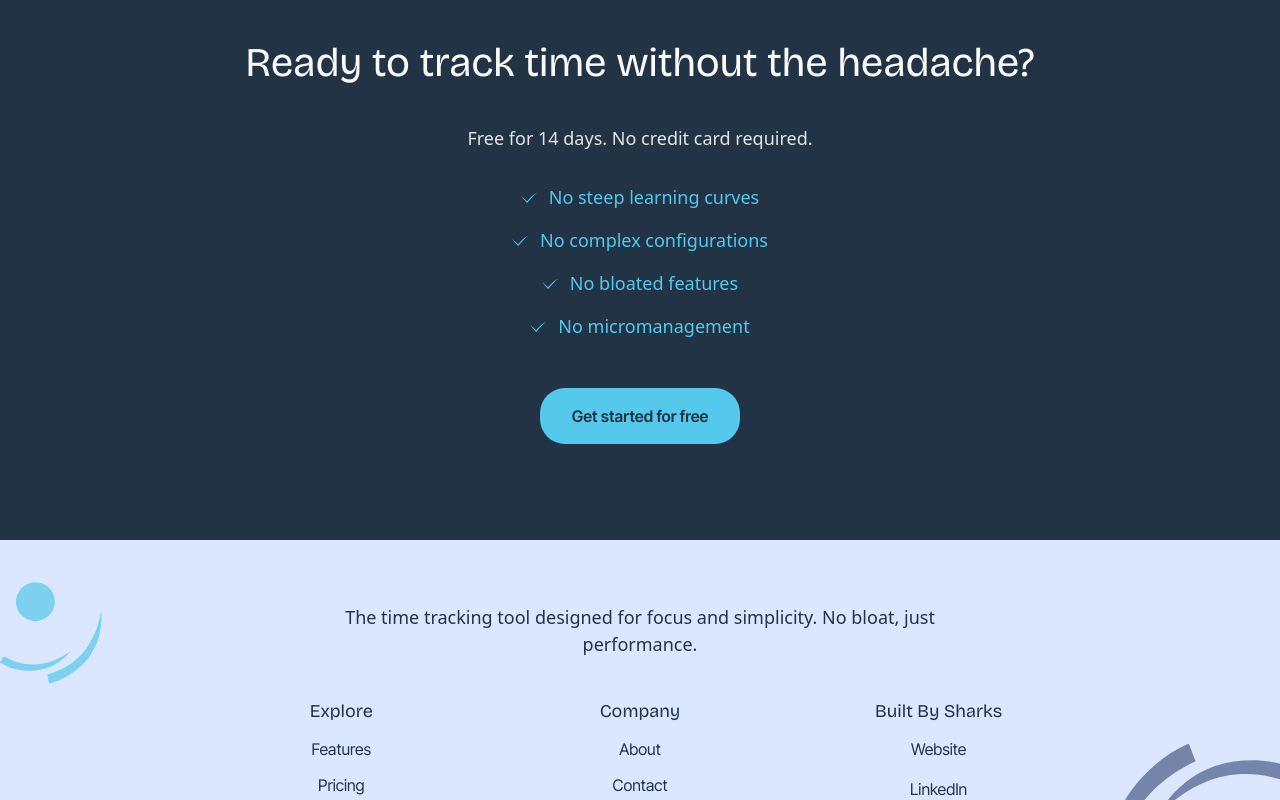
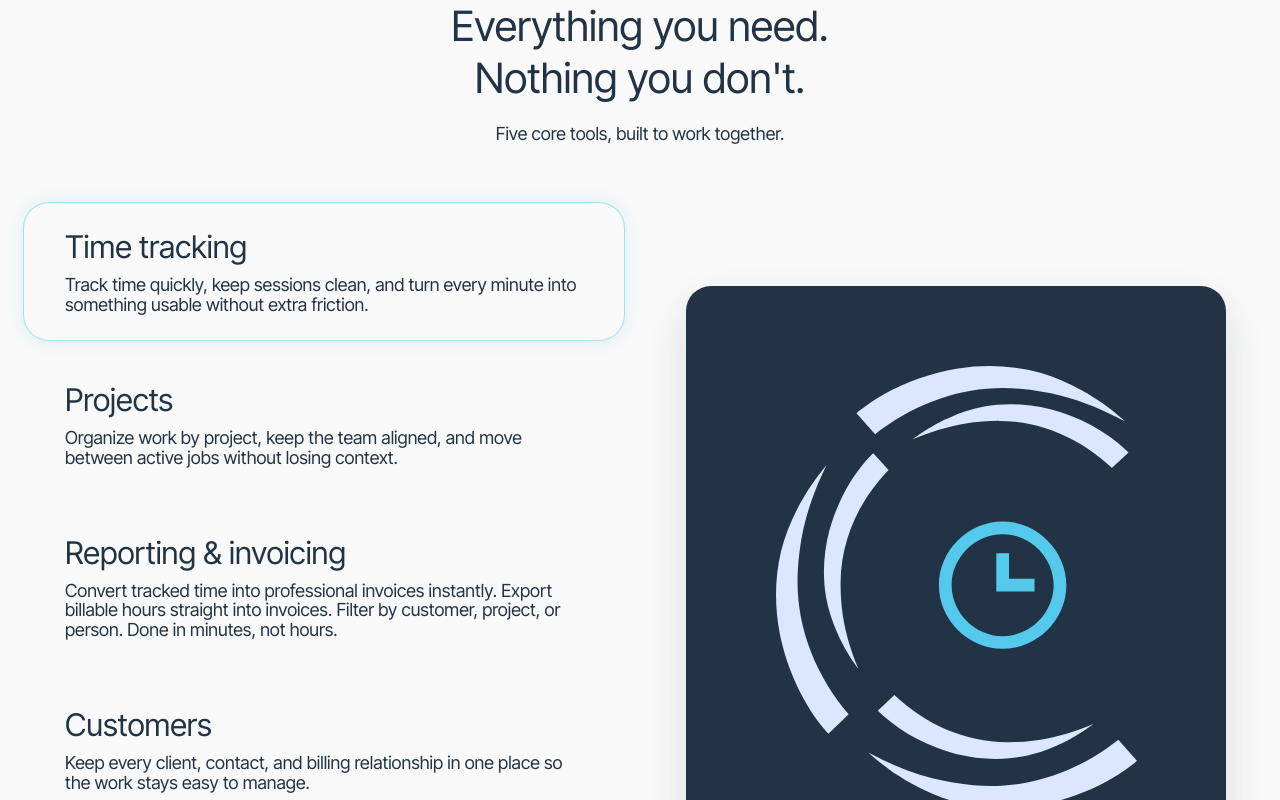
Before and after one commit to emilia240/driftcore-site, a Vue app: page / in a window 1280 px wide. Shown: the part 800-1600 px from the top of the page. Built offline with nearby package versions, Linux system fonts and the light colour scheme.

Commit message:
Add interactive features section on home page

```diff
--- /dev/null
+++ b/src/components/sections/FeaturesHome.vue
@@ -0,0 +1,195 @@
+<template>
+  <!-- Section wrapper: cream background with navy text -->
+  <section class="bg-cream text-navy">
+    <!-- Main container: keeps the section centered and gives it hero-like height on desktop -->
+    <div class="mx-auto max-w-7xl px-6 py-14 lg:min-h-[calc(100vh-10rem)] lg:py-16">
+      <!-- Heading block: centered title + subtitle -->
+      <div class="mx-auto max-w-4xl text-center">
+        <h2
+        v-motion
+        :initial="{ opacity: 0, y: 24 }"
+        :visible-once="{ opacity: 1, y: 0, transition: { duration: 600 } }"
+        class="font-heading text-h2 leading-tight"
+        >
+          Everything you need.<br />
+          Nothing you don't.
+        </h2>
+        <p
+        v-motion
+        :initial="{ opacity: 0, y: 18 }"
+        :visible-once="{ opacity: 1, y: 0, transition: { delay: 150, duration: 600 } }"
+        class="mt-4 font-body text-body text-navy"
+        >
+          Five core tools, built to work together.
+        </p>
+      </div>
+
+      <!-- Main feature area -->
+      <div class="mt-10 lg:mt-14">
+        <!-- Desktop layout:
+             Left side = selectable tool list
+             Right side = large icon preview -->
+        <div class="hidden gap-8 lg:grid lg:grid-cols-2 lg:items-stretch">
+          <!-- Left panel: five selectable tool cards -->
+          <div class="space-y-4">
+            <button
+            v-for="(tool, index) in tools"
+            :key="tool.title"
+            v-motion
+            :initial="{ opacity: 0, x: -24 }"
+            :visible-once="{ opacity: 1, x: 0, transition: { delay: index * 100, duration: 600 } }"
+            type="button"
+            class="feature-tab relative flex w-full items-start overflow-hidden rounded-xl border border-transparent bg-cream px-10 py-6 text-left transition-all duration-300"
+            :class="selectedTool === index
+                ? 'border-cyan shadow-[0_0_0_1px_rgba(84,201,235,0.45),0_0_18px_rgba(84,201,235,0.22)]'
+                : 'text-navy hover:bg-blue-light hover:shadow-[0_0_0_1px_rgba(133,147,201,0.25)]'"
+            :aria-pressed="selectedTool === index"
+            @click="selectTool(index)"
+            >
+            <div class="min-w-0">
+                <h3 class="font-heading text-h3 leading-tight text-navy">
+                {{ tool.title }}
+                </h3>
+                <p class="mt-2 font-body text-body leading-hero-copy text-navy">
+                {{ tool.description }}
+                </p>
+            </div>
+            </button>
+          </div>
+
+          <!-- Right panel: large icon preview that changes based on selected tool -->
+            <div class="flex items-center justify-center">
+                <div
+                    v-motion
+                    :initial="{ opacity: 0, y: 24 }"
+                    :visible-once="{ opacity: 1, y: 0, transition: { duration: 700 } }"
+                    class="card-drift flex items-center justify-center rounded-xl bg-navy w-[90%] p-20 shadow-xl ring-1 ring-cyan"
+                >
+                    <img
+                    :src="activeTool.icon"
+                    :alt="activeTool.title"
+                    class="h-auto w-[95%]"
+                    />
+                </div>
+            </div>
+        </div>
+
+        <!-- Tablet + mobile layout:
+             Each tool becomes its own card with text and icon together -->
+        <div class="grid gap-4 lg:hidden">
+          <article
+            v-for="tool in tools"
+            :key="tool.title"
+            class="overflow-hidden rounded-xl border border-navy bg-cream"
+          >
+            <div class="grid grid-cols-1 md:grid-cols-[4fr_1fr]">
+              <!-- Text block -->
+              <div class="border-b border-navy md:border-b-0 px-5 py-5">
+                <h3 class="font-heading text-h3 leading-tight text-navy">
+                  {{ tool.title }}
+                </h3>
+                <p class="mt-2 font-body text-body leading-hero-copy text-navy">
+                  {{ tool.description }}
+                </p>
+              </div>
+
+              <!-- Icon block -->
+              <div class="flex items-center justify-center bg-navy px-5 py-5">
+                <img
+                  :src="tool.icon"
+                  :alt="tool.title"
+                  class="h-24 w-24 object-contain md:h-20 md:w-20"
+                />
+              </div>
+            </div>
+          </article>
+        </div>
+      </div>
+    </div>
+  </section>
+</template>
+
+<script setup>
+import { computed, ref } from 'vue'
+import HeroHours from '../../assets/graphics/hero-hours.svg'
+import HeroProject from '../../assets/graphics/hero-project.svg'
+import HeroReport from '../../assets/graphics/hero-report.svg'
+import HeroCustomer from '../../assets/graphics/hero-customer.svg'
+import HeroApprovals from '../../assets/graphics/hero-approvals.svg'
+
+/* Tool data: title, description, and icon used by the desktop preview and mobile cards */
+const tools = [
+  {
+    title: 'Time tracking',
+    description:
+      'Track time quickly, keep sessions clean, and turn every minute into something usable without extra friction.',
+    icon: HeroHours,
+  },
+  {
+    title: 'Projects',
+    description:
+      'Organize work by project, keep the team aligned, and move between active jobs without losing context.',
+    icon: HeroProject,
+  },
+  {
+    title: 'Reporting & invoicing',
+    description:
+      'Convert tracked time into professional invoices instantly. Export billable hours straight into invoices. Filter by customer, project, or person. Done in minutes, not hours.',
+    icon: HeroReport,
+  },
+  {
+    title: 'Customers',
+    description:
+      'Keep every client, contact, and billing relationship in one place so the work stays easy to manage.',
+    icon: HeroCustomer,
+  },
+  {
+    title: 'Time approvals',
+    description:
+      'Review, approve, and lock time entries with a clear workflow that keeps everything moving.',
+    icon: HeroApprovals,
+  },
+]
+
+/* Tracks which tool is active on desktop */
+const selectedTool = ref(0)
+
+/* Returns the currently active tool so the large preview can update */
+const activeTool = computed(() => tools[selectedTool.value])
+
+/* Updates the active tool when a button is clicked */
+function selectTool(index) {
+  selectedTool.value = index
+}
+</script>
+
+<style scoped>
+/* Cyan border glow + float, same as HeroHome card-drift */
+.card-drift {
+  animation: border-glow 3s ease-in-out infinite;
+}
+
+@keyframes border-glow {
+  0%, 100% {
+    box-shadow: 0 0 0 rgba(84, 201, 235, 0), 0 18px 38px rgba(33, 51, 69, 0.14);
+  }
+  50% {
+    box-shadow: 0 0 12px rgba(84, 201, 235, 0.6), 0 18px 38px rgba(33, 51, 69, 0.14);
+  }
+}
+
+@media (min-width: 1024px) {
+  .card-drift {
+    animation: icon-float 7s ease-in-out infinite, border-glow 3s ease-in-out infinite;
+  }
+}
+
+@keyframes icon-float {
+  0%, 100% { transform: translateY(0); }
+  50% { transform: translateY(-10px); }
+}
+
+@media (prefers-reduced-motion: reduce) {
+  .card-drift { animation: none !important; }
+}
+</style>
--- a/src/components/sections/HeroHome.vue
+++ b/src/components/sections/HeroHome.vue
@@ -242,7 +242,6 @@
     background: rgba(133, 201, 201, 0.14); /* teal-ish */
   }
 }
-
 @media (prefers-reduced-motion: reduce) {
   .card-drift,
   .ambient-orb-one,
--- a/src/views/HomeView.vue
+++ b/src/views/HomeView.vue
@@ -1,12 +1,14 @@
 <template>
   <div>
     <HeroHome />
+    <FeaturesHome />
     <CTASection />
   </div>
 </template>
 
 <script setup>
 import HeroHome from '../components/sections/HeroHome.vue'
+import FeaturesHome from '../components/sections/FeaturesHome.vue'
 import CTASection from '../components/common/CTASection.vue'
 
 </script>
--- a/tailwind.config.js
+++ b/tailwind.config.js
@@ -11,11 +11,11 @@
         navy: '#213345',
         'blue-light': '#DBE7FF',
         'blue-muted': '#4A5D87',
-        'blue-soft': '#8593C9',
+        'blue-soft': '#7F8CBF',
         cyan: '#54C9EB',
       },
       fontFamily: {
-        heading: ['Bricolage Grotesque', 'sans-serif'],
+        heading: ['Inter Tight', 'sans-serif', 'medium'],
         body: ['Inter Tight', 'sans-serif'],
       },
       fontSize: {
@@ -24,7 +24,7 @@
         'h5': 'clamp(1.125rem, 0.375vw, 1.375rem)',
         'h4': 'clamp(1.25rem, 1.15rem + 0.5vw, 1.625rem)',
         'h3': 'clamp(1.5rem, 1.35rem + 0.75vw, 2rem)',
-        'h2': 'clamp(1.875rem, 1.65rem + 1.125vw, 2.625rem)',
+        'h2': 'clamp(1.875rem, 1.65rem + 1.2vw, 2.625rem)',
         'h1': 'clamp(2.25rem, 1.85rem + 2vw, 3.75rem)',
       },
       lineHeight: {
```
Also changed, not shown: 1 other file (tests, documents, lock files or other folders).
